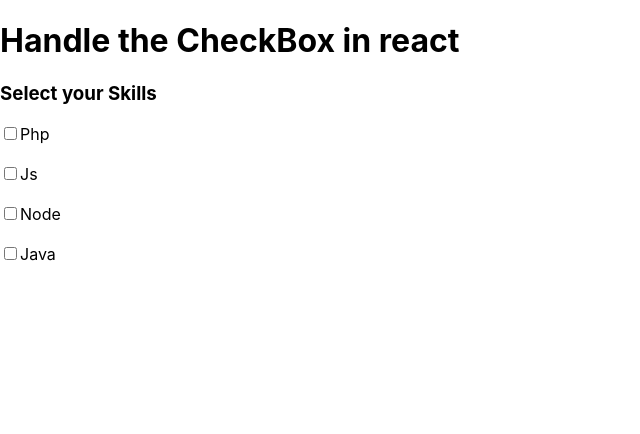
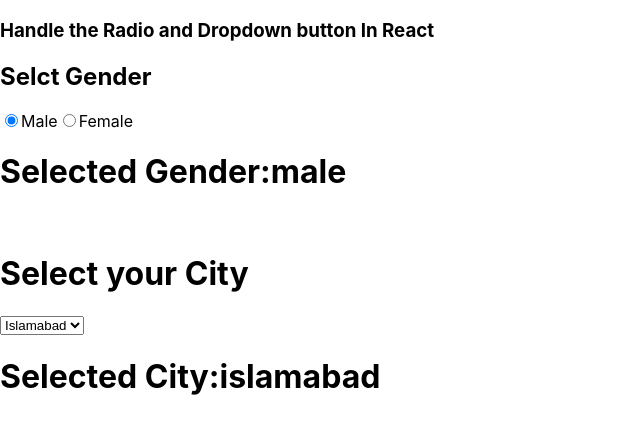
Before and after one commit to MAnwarulhaq/my-react-app, a React (Create React App) app: page / in a window 1280 px wide. Shown: the top 434 px of the page, without its empty margins (0-640 px from the left). Built offline with nearby package versions, Linux system fonts and the light colour scheme.

Commit message:
How to handle Radio and dropdown value in react

```diff
--- a/src/App.js
+++ b/src/App.js
@@ -1,11 +1,11 @@
 
 import './App.css';
-import CheckBox from './HandleCheckBox/CheckBox';
+import RadioandDropdown from './RadioandDropdownButton/RadioandDropdown';
 function App() {
 
   return (
     <>
-    <CheckBox />
+    <RadioandDropdown/>
 
     </>
   );
--- /dev/null
+++ b/src/RadioandDropdownButton/RadioandDropdown.jsx
@@ -0,0 +1,31 @@
+import React from 'react'
+
+const RadioandDropdown = () => {
+    const [gender, setGender] = React.useState('male');
+    const [city, setCity] = React.useState('islamabad');
+
+    return (
+        <div>
+            <h3>Handle the Radio and Dropdown button In React</h3>
+            <h2>Selct Gender</h2>
+            <input type="radio" name='gender' onChange={(e) => setGender(e.target.value)} id='male' value={'male'} checked={gender === 'male'} />
+            <label htmlFor="male">Male</label>
+            <input type="radio" name='gender' onChange={(e) => setGender(e.target.value)} id='female' value={'female'} checked={gender === 'female'} />
+            <label htmlFor="female">Female</label>
+            <h1>Selected Gender:{gender}</h1>
+            <br />
+            <h1>Select your City</h1>
+
+            <select name="city" id="city" defaultValue={'islamabad'} onChange={(e) => setCity(e.target.value)}>
+                <option value="multan">Multan</option>
+                <option value="islamabad">Islamabad</option>
+                <option value="lahore">Lahore</option>
+                <option value="karachi">Karachi</option>
+            </select>
+            <h1>Selected City:{city}</h1>
+
+        </div>
+    )
+}
+
+export default RadioandDropdown
```
